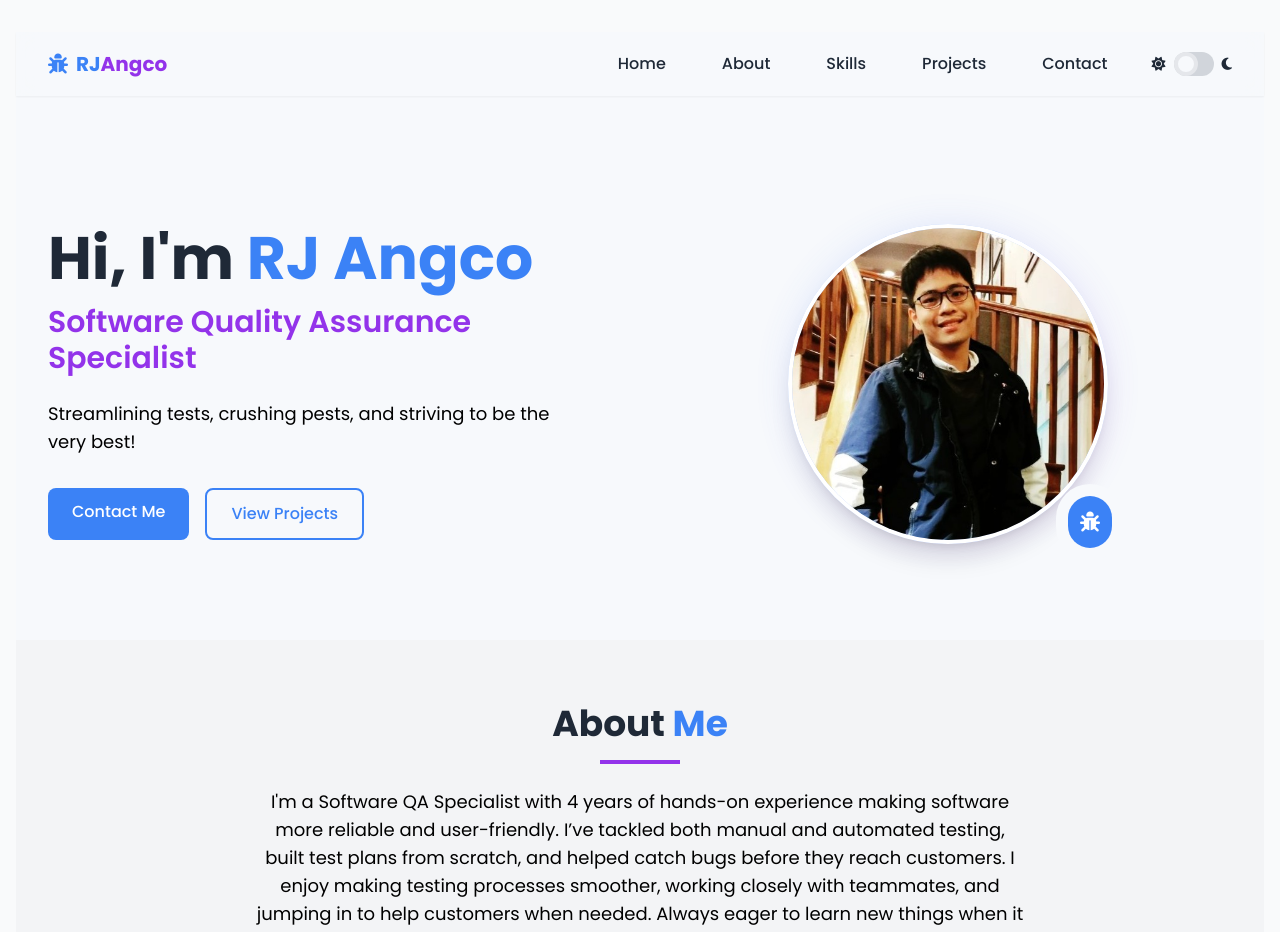
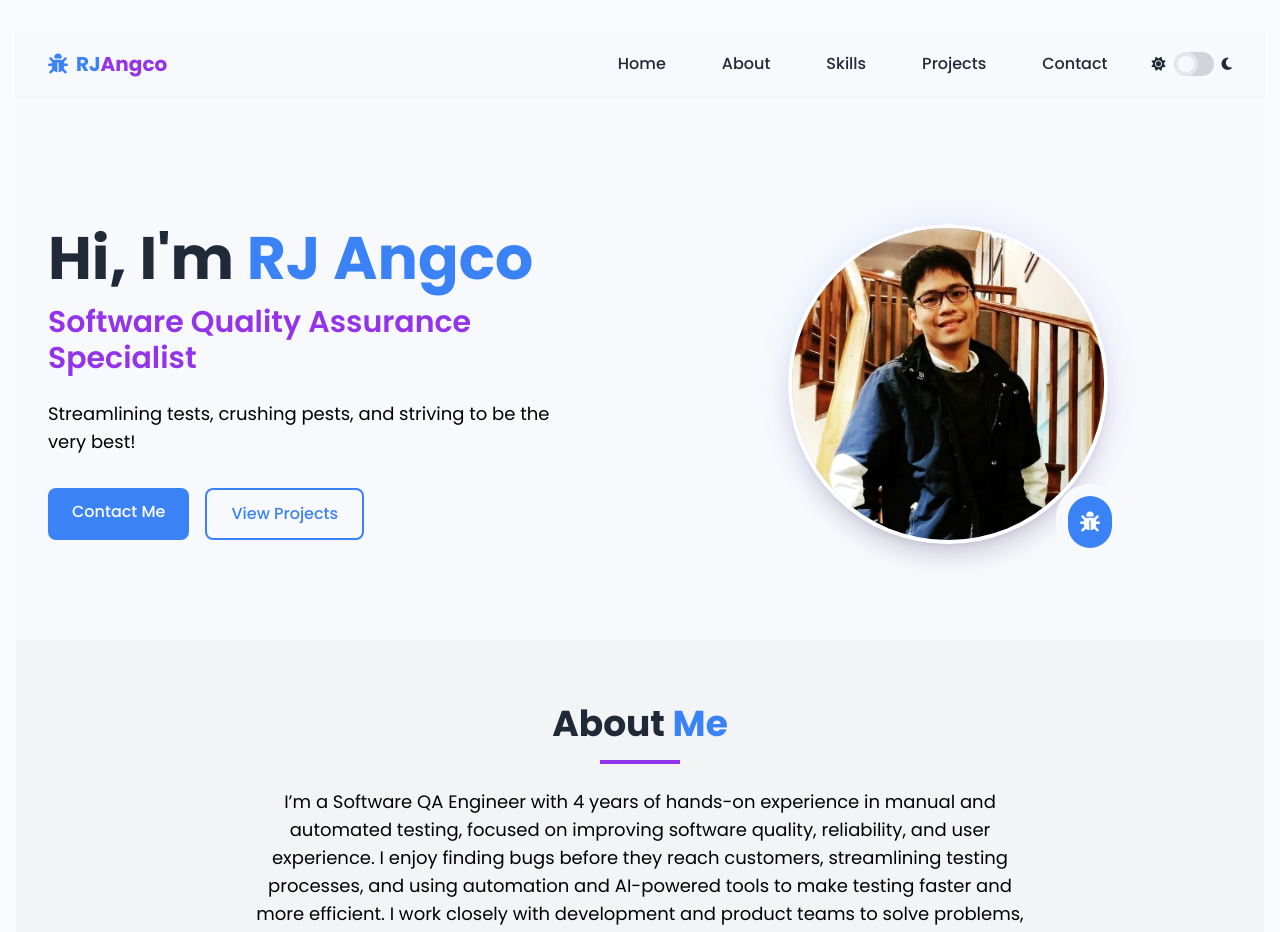
Before and after one commit to Toraaaamizu/vue-rj-portfolio, a Vue app: page / in a window 1280 px wide. Shown: the top 932 px of the page. Built offline with nearby package versions, Linux system fonts and the light colour scheme.

Commit message:
Update About.vue

```diff
--- a/src/components/About.vue
+++ b/src/components/About.vue
@@ -5,7 +5,7 @@
                 <h2 class="text-3xl md:text-4xl font-bold mb-4">About <span class="text-primary-light dark:text-primary-dark">Me</span></h2>
                 <div class="w-20 h-1 bg-secondary-light dark:bg-secondary-dark mx-auto mb-6"></div>
                 <p class="text-lg text-black dark:text-gray-300 max-w-3xl mx-auto">
-                    I'm a Software QA Specialist with 4 years of hands-on experience making software more reliable and user-friendly. I’ve tackled both manual and automated testing, built test plans from scratch, and helped catch bugs before they reach customers. I enjoy making testing processes smoother, working closely with teammates, and jumping in to help customers when needed. Always eager to learn new things when it comes to new technology that will make our process more efficient.
+                    I’m a Software QA Engineer with 4 years of hands-on experience in manual and automated testing, focused on improving software quality, reliability, and user experience. I enjoy finding bugs before they reach customers, streamlining testing processes, and using automation and AI-powered tools to make testing faster and more efficient. I work closely with development and product teams to solve problems, improve workflows, and deliver reliable software, while continuously learning and exploring new technologies that can make QA smarter and more effective.
                 </p>
             </div>
 
```
